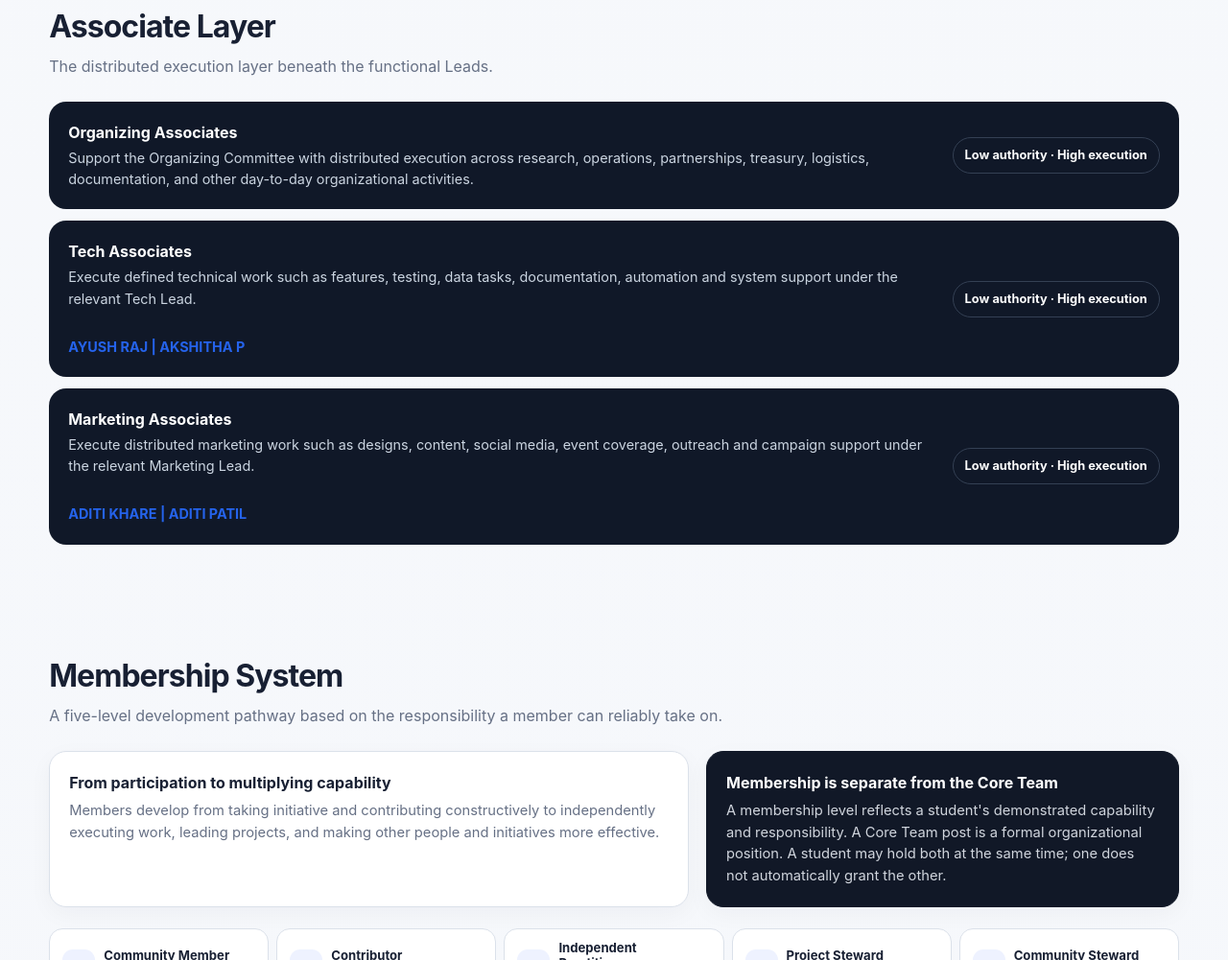
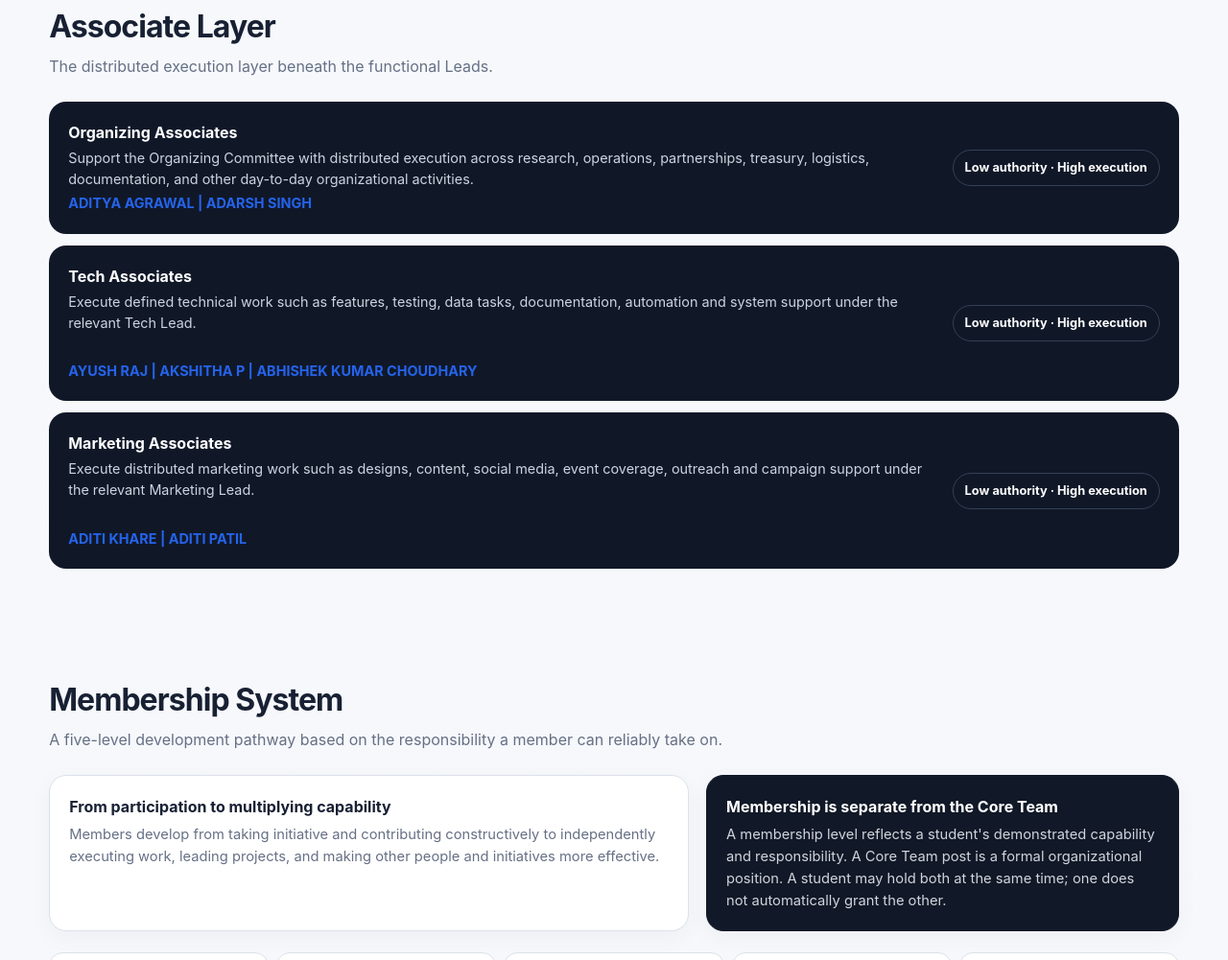
Before and after one commit to Atrax-Lethare/qwerty, a plain HTML site: page index.html in a window 1280 px wide. Shown: the part 6219-7220 px from the top of the page at 96% size. Drawn offline with Linux system fonts and the light colour scheme.

Commit message:
Update index.html

```diff
--- a/index.html
+++ b/index.html
@@ -362,11 +362,11 @@
 <section id="associates">
   <div class="section-head"><div><h2>Associate Layer</h2><p>The distributed execution layer beneath the functional Leads.</p></div></div>
   <div class="associate">
-    <div><strong>Organizing Associates</strong><p>Support the Organizing Committee with distributed execution across research, operations, partnerships, treasury, logistics, documentation, and other day-to-day organizational activities.</p></div>
+    <div><strong>Organizing Associates</strong><p>Support the Organizing Committee with distributed execution across research, operations, partnerships, treasury, logistics, documentation, and other day-to-day organizational activities.</p><p style="color: #2563eb;"><b>ADITYA AGRAWAL | ADARSH SINGH</b></div>
     <span class="pill">Low authority · High execution</span>
   </div>
   <div class="associate" style="margin-top:12px">
-    <div><strong>Tech Associates</strong><p>Execute defined technical work such as features, testing, data tasks, documentation, automation and system support under the relevant Tech Lead.</p><br><p style="color: #2563eb;"><b>AYUSH RAJ | AKSHITHA P</b></div>
+    <div><strong>Tech Associates</strong><p>Execute defined technical work such as features, testing, data tasks, documentation, automation and system support under the relevant Tech Lead.</p><br><p style="color: #2563eb;"><b>AYUSH RAJ | AKSHITHA P | ABHISHEK KUMAR CHOUDHARY</b></div>
     <span class="pill">Low authority · High execution</span>
   </div>
   <div class="associate" style="margin-top:12px">
```
